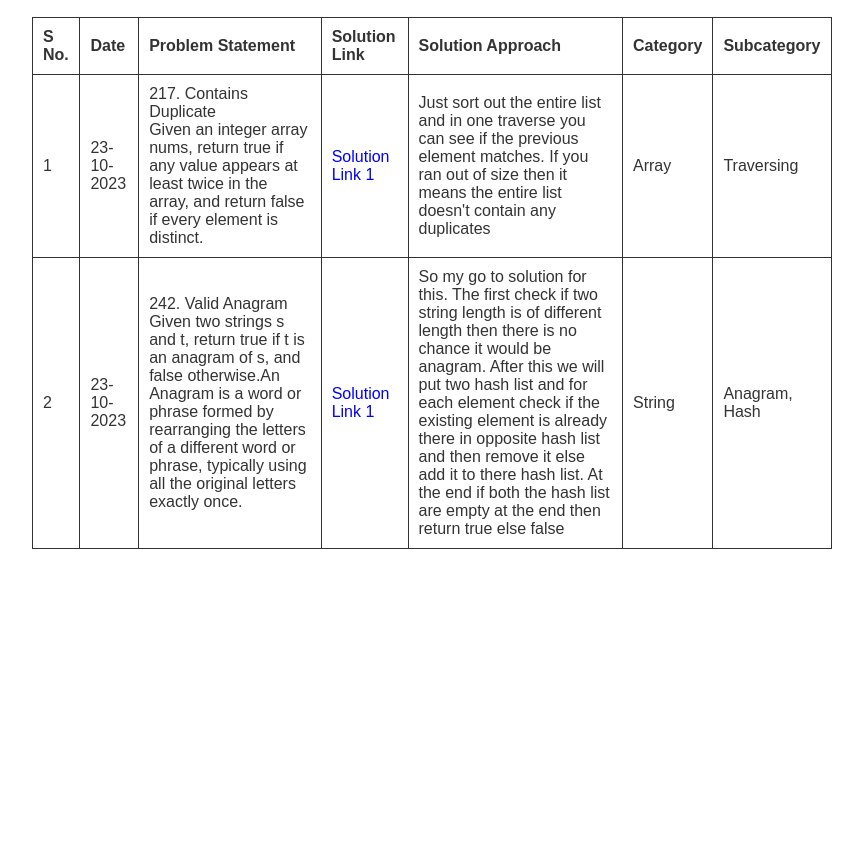
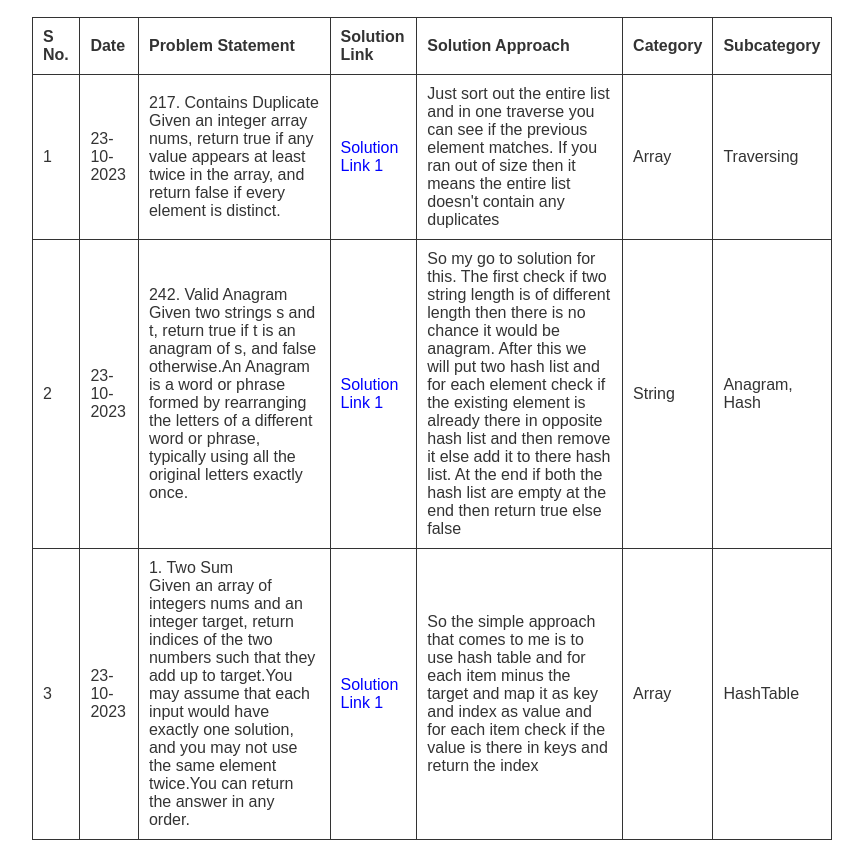
Before and after one commit to Ayoush/ayoush.github.io, a plain HTML site: page index.html in a window 1280 px wide. Shown: the part 105-965 px from the top of the page, without its empty margins (208-1071 px from the left). Before the commit the page ends 800 px from the top, so only its background shows below. Drawn offline with Linux system fonts and the light colour scheme.

Commit message:
Two Sum Solution

```diff
--- a/index.html
+++ b/index.html
@@ -38,6 +38,15 @@
                 <td>String</td>
                 <td>Anagram, Hash</td>
             </tr>
+            <tr>
+                <td>3</td>
+                <td>23-10-2023</td>
+                <td>1. Two Sum <br> Given an array of integers nums and an integer target, return indices of the two numbers such that they add up to target.You may assume that each input would have exactly one solution, and you may not use the same element twice.You can return the answer in any order.</td>
+                <td><a href="https://gist.github.com/Ayoush/d3ccafefa6caded1b94cfbcbb72519d9">Solution Link 1</a></td>
+                <td>So the simple approach that comes to me is to use hash table and for each item minus the target and map it as key and index as value and for each item check if the value is there in keys and return the index</td>
+                <td>Array</td>
+                <td>HashTable</td>
+            </tr>
         </table>
     </div>
 </body>
```
